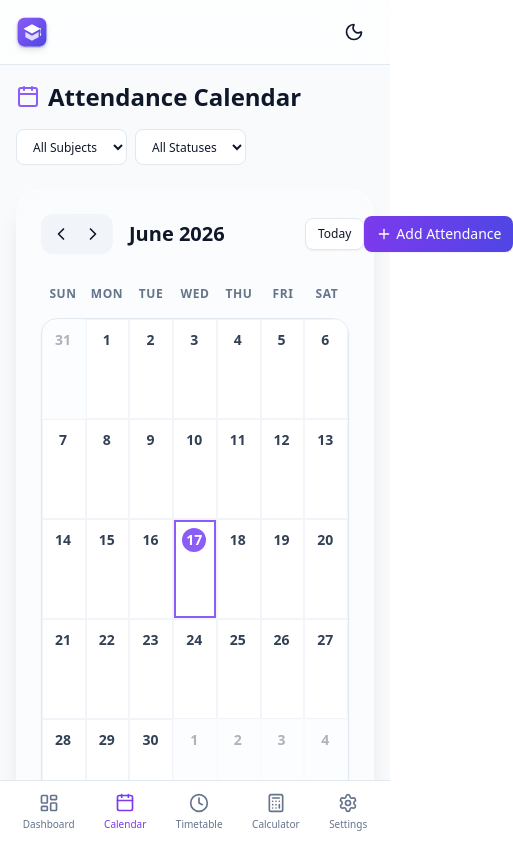
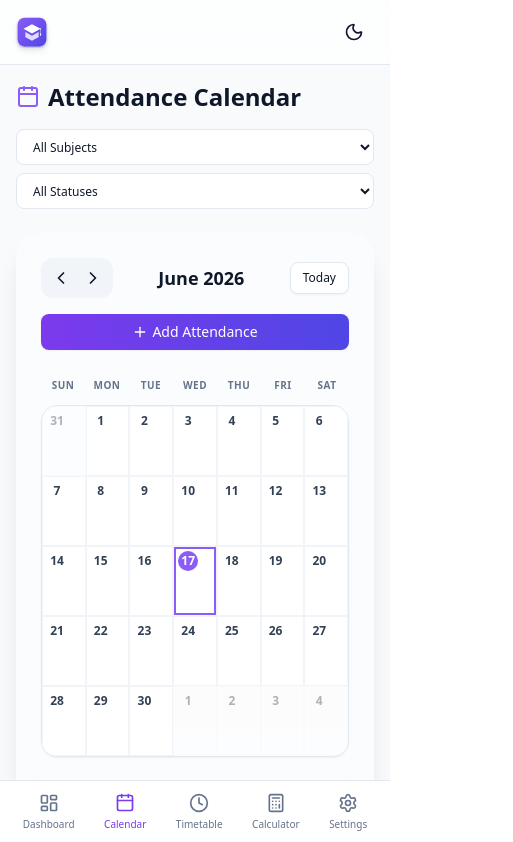
Before and after one commit to Amansharmacs1/SmartAttend---Attendance-Management-System, a React (Vite) app: page /calendar in a window 390 px wide. Shown: the top 842 px of the page, 513 px wide, since content can reach past the window. Built offline with nearby package versions, Linux system fonts and the light colour scheme.

Commit message:
fix: make calendar ui responsive on mobile

```diff
--- a/src/pages/Calendar.jsx
+++ b/src/pages/Calendar.jsx
@@ -64,8 +64,8 @@ export function Calendar() {
   };
 
   const renderHeader = () => (
-    <div className="flex justify-between items-center mb-6">
-      <div className="flex items-center gap-4">
+    <div className="flex flex-col sm:flex-row justify-between items-start sm:items-center gap-4 mb-6">
+      <div className="flex items-center justify-between w-full sm:w-auto gap-4">
         <div className="bg-slate-100 dark:bg-slate-800 rounded-xl p-1 flex">
           <Button variant="ghost" size="icon" onClick={prevMonth} className="h-8 w-8 rounded-lg">
             <ChevronLeft className="w-5 h-5" />
@@ -74,10 +74,10 @@ export function Calendar() {
             <ChevronRight className="w-5 h-5" />
           </Button>
         </div>
-        <h2 className="text-xl font-bold w-40">{format(currentDate, 'MMMM yyyy')}</h2>
+        <h2 className="text-lg sm:text-xl font-bold w-32 sm:w-40 text-center sm:text-left">{format(currentDate, 'MMMM yyyy')}</h2>
         <Button variant="outline" size="sm" onClick={goToToday} className="h-8 text-xs">Today</Button>
       </div>
-      <Button variant="gradient" size="sm" onClick={() => openAddAttendanceForDate(new Date())}>
+      <Button variant="gradient" size="sm" className="w-full sm:w-auto" onClick={() => openAddAttendanceForDate(new Date())}>
         <Plus className="w-4 h-4 mr-1"/> Add Attendance
       </Button>
     </div>
@@ -88,7 +88,7 @@ export function Calendar() {
     const startDate = startOfWeek(currentDate);
     for (let i = 0; i < 7; i++) {
       days.push(
-        <div key={i} className="text-center font-semibold text-xs text-slate-500 py-2 uppercase tracking-wider">
+        <div key={i} className="text-center font-semibold text-[10px] sm:text-xs text-slate-500 py-1 sm:py-2 uppercase tracking-wider">
           {format(addDays(startDate, i), 'EEE')}
         </div>
       );
@@ -130,26 +130,26 @@ export function Calendar() {
           <div
             key={day}
             onClick={() => onDateClick(cloneDay)}
-            className={`min-h-[100px] border border-slate-100 dark:border-slate-800 p-2 cursor-pointer transition-all hover:border-violet-300 dark:hover:border-violet-700
+            className={`min-h-[70px] sm:min-h-[100px] border border-slate-100 dark:border-slate-800 p-1 sm:p-2 cursor-pointer transition-all hover:border-violet-300 dark:hover:border-violet-700
               ${!isSameMonth(day, monthStart) ? 'opacity-40 bg-slate-50 dark:bg-slate-900' : bgClass}
               ${isToday(day) ? 'ring-2 ring-violet-500 ring-inset' : ''}
             `}
           >
             <div className="flex justify-between items-start mb-1">
-              <span className={`text-sm font-bold w-6 h-6 flex items-center justify-center rounded-full ${isToday(day) ? 'bg-violet-500 text-white' : 'text-slate-700 dark:text-slate-300'}`}>
+              <span className={`text-xs sm:text-sm font-bold w-5 h-5 sm:w-6 sm:h-6 flex items-center justify-center rounded-full ${isToday(day) ? 'bg-violet-500 text-white' : 'text-slate-700 dark:text-slate-300'}`}>
                 {formattedDate}
               </span>
             </div>
 
             {dayLogs.length > 0 ? (
               <div className="flex flex-col gap-1 mt-2">
-                {present > 0 && <div className="text-[10px] font-medium text-emerald-600 bg-emerald-100 dark:bg-emerald-900/40 px-1.5 rounded truncate">P: {present}</div>}
-                {absent > 0 && <div className="text-[10px] font-medium text-red-600 bg-red-100 dark:bg-red-900/40 px-1.5 rounded truncate">A: {absent}</div>}
-                {duty > 0 && <div className="text-[10px] font-medium text-violet-600 bg-violet-100 dark:bg-violet-900/40 px-1.5 rounded truncate">OD: {duty}</div>}
-                {cancelled > 0 && <div className="text-[10px] font-medium text-orange-600 bg-orange-100 dark:bg-orange-900/40 px-1.5 rounded truncate">C: {cancelled}</div>}
+                {present > 0 && <div className="text-[10px] font-medium text-emerald-600 bg-emerald-100 dark:bg-emerald-900/40 px-1 sm:px-1.5 rounded truncate"><span className="hidden sm:inline">P: </span> {present}</div>}
+                {absent > 0 && <div className="text-[10px] font-medium text-red-600 bg-red-100 dark:bg-red-900/40 px-1 sm:px-1.5 rounded truncate"><span className="hidden sm:inline">A: </span> {absent}</div>}
+                {duty > 0 && <div className="text-[10px] font-medium text-violet-600 bg-violet-100 dark:bg-violet-900/40 px-1 sm:px-1.5 rounded truncate"><span className="hidden sm:inline">OD: </span> {duty}</div>}
+                {cancelled > 0 && <div className="text-[10px] font-medium text-orange-600 bg-orange-100 dark:bg-orange-900/40 px-1 sm:px-1.5 rounded truncate"><span className="hidden sm:inline">C: </span> {cancelled}</div>}
               </div>
             ) : (
-              <div className="mt-4 text-[10px] text-slate-400 text-center opacity-0 group-hover:opacity-100">No records</div>
+              <div className="mt-4 text-[10px] text-slate-400 text-center hidden sm:block opacity-0 group-hover:opacity-100">No records</div>
             )}
           </div>
         );
@@ -221,7 +221,7 @@ export function Calendar() {
           <h1 className="text-2xl font-bold flex items-center gap-2"><CalendarIcon className="text-violet-500"/> Attendance Calendar</h1>
         </div>
 
-        <div className="flex gap-2 w-full md:w-auto">
+        <div className="flex flex-col sm:flex-row gap-2 w-full md:w-auto">
           <select
             className="h-9 rounded-lg border border-slate-200 bg-white px-3 text-xs dark:border-slate-800 dark:bg-slate-950"
             value={filterSubject}
```
